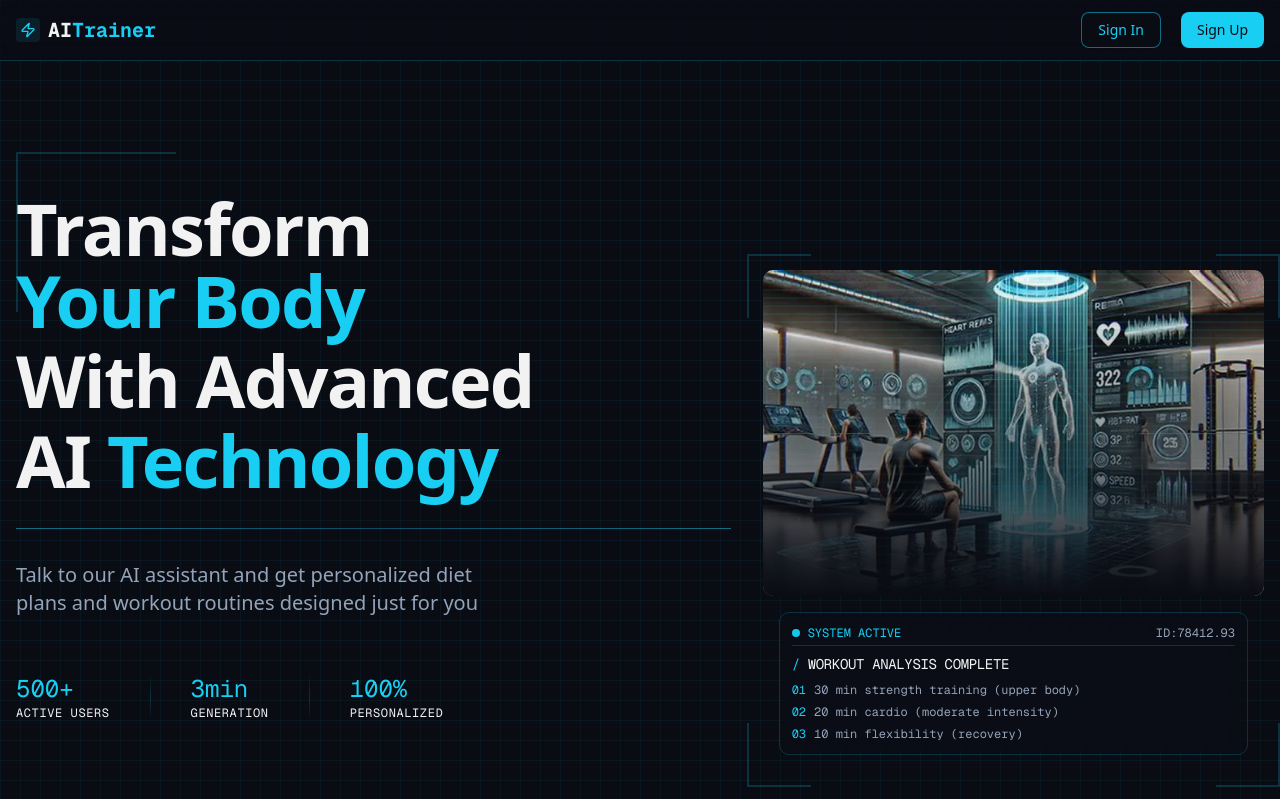
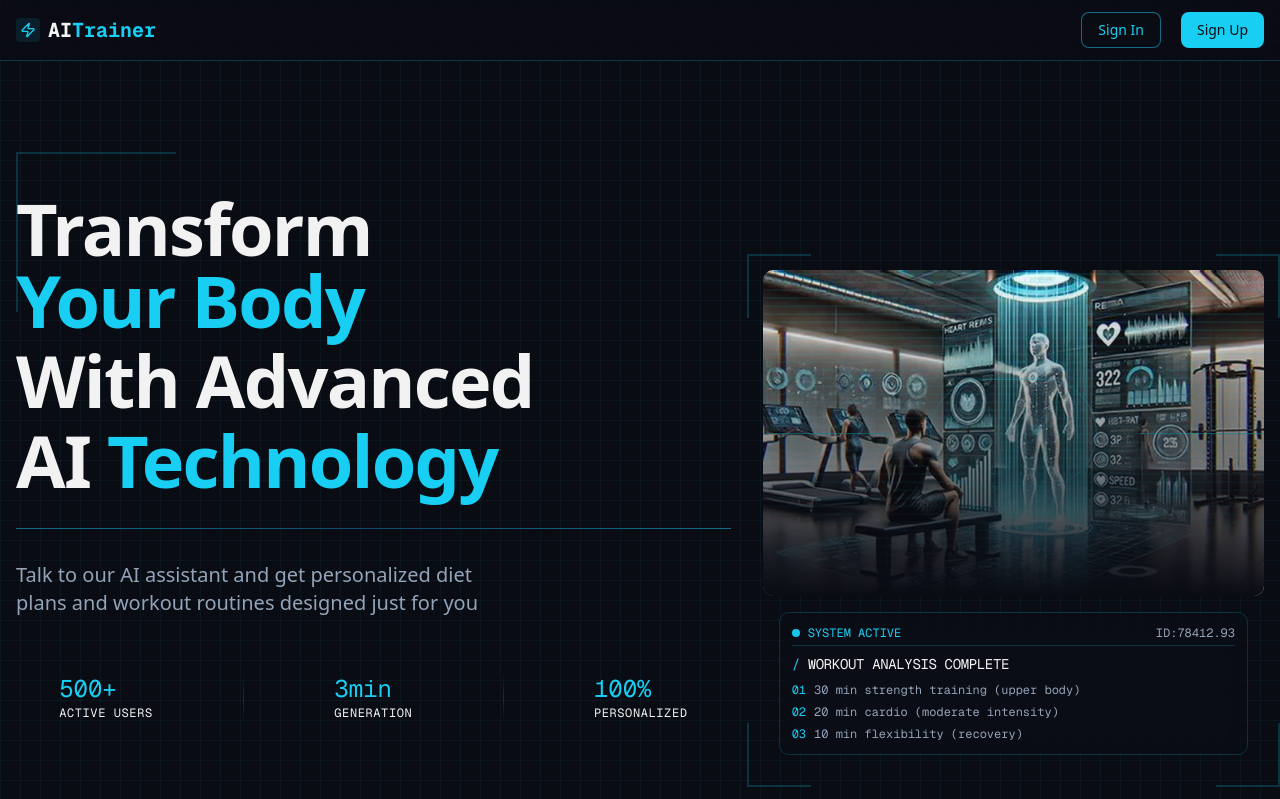
Before and after one commit to fedokanishey/ai-trainer, a Next.js app: page / in a window 1280 px wide. Shown: the top 799 px of the page. Built offline with nearby package versions, Linux system fonts and the light colour scheme; no server answers.

Commit message:
fix simple problem

```diff
--- a/app/page.tsx
+++ b/app/page.tsx
@@ -42,7 +42,7 @@ const HomePage = () => {
               </p>
 
               {/* STATS */}
-              <div className="flex items-center gap-10 py-6 font-mono">
+              <div className="flex items-center justify-around mx-w-fit gap-1 py-6 font-mono">
                 <div className="flex flex-col">
                   <div className="text-2xl text-primary">500+</div>
                   <div className="text-xs uppercase tracking-wider">ACTIVE USERS</div>
```
